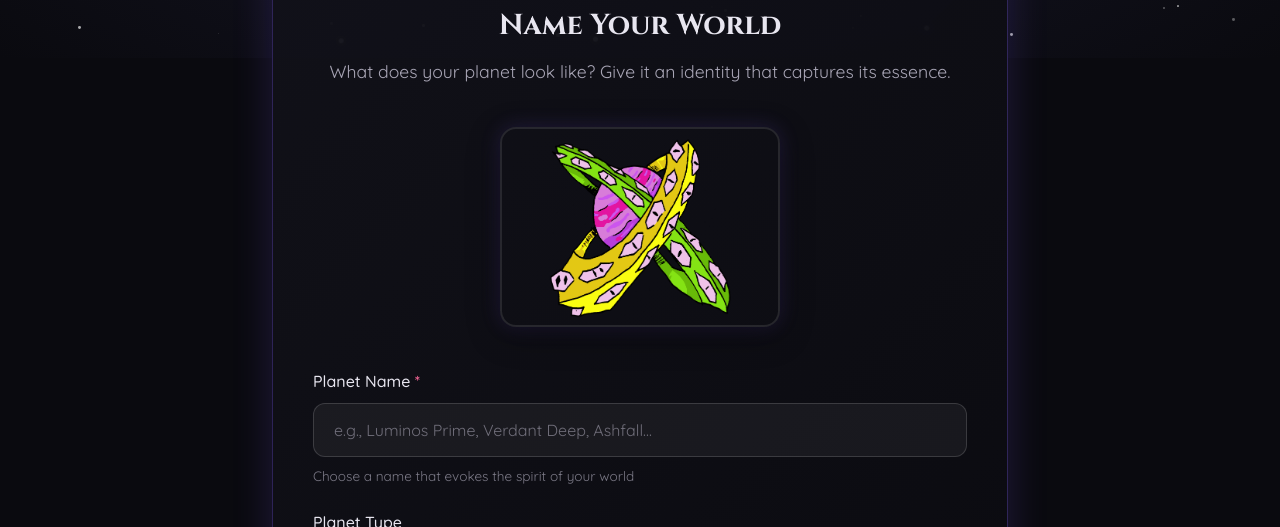
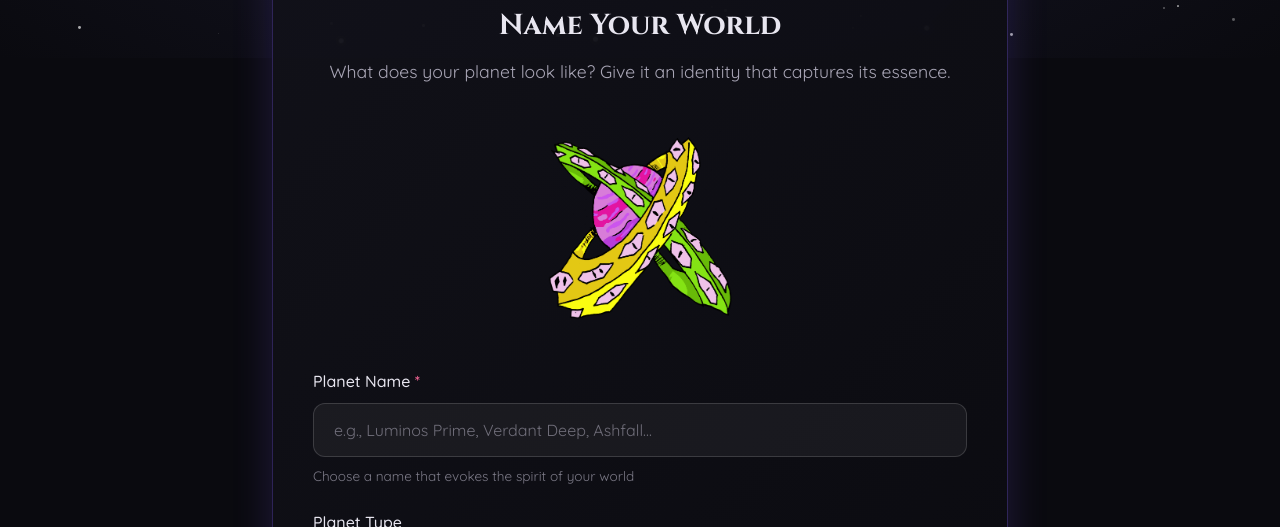
Before and after one commit to ReyMelin/FabledGalaxyWebsite, a plain HTML site: page create-fable.html in a window 1280 px wide. Shown: the part 742-1269 px from the top of the page. Drawn offline with Linux system fonts and the light colour scheme.

Commit message:
Refactor section styles to remove borders and shadows for a cleaner design

```diff
--- a/styles.css
+++ b/styles.css
@@ -816,10 +816,8 @@ section {
     object-fit: contain;
     aspect-ratio: 280 / 200;
     border-radius: 16px;
-    border: 2px solid rgba(255, 255, 255, 0.1);
-    box-shadow:
-        0 8px 32px rgba(0, 0, 0, 0.4),
-        0 0 20px rgba(124, 91, 245, 0.2);
+    border: none;
+    box-shadow: none;
     transition: transform 0.3s ease, box-shadow 0.3s ease;
 }
 
@@ -1853,7 +1851,7 @@ section {
     justify-content: center;
     position: relative;
     overflow: hidden;
-    background: rgba(0, 0, 0, 0.3);
+    background: none;
 }
 
 .card-image img {
```
